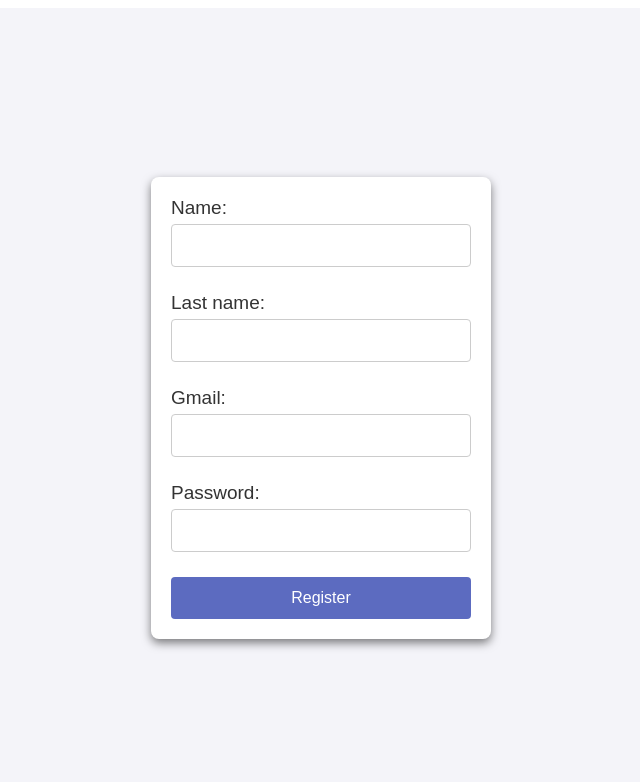
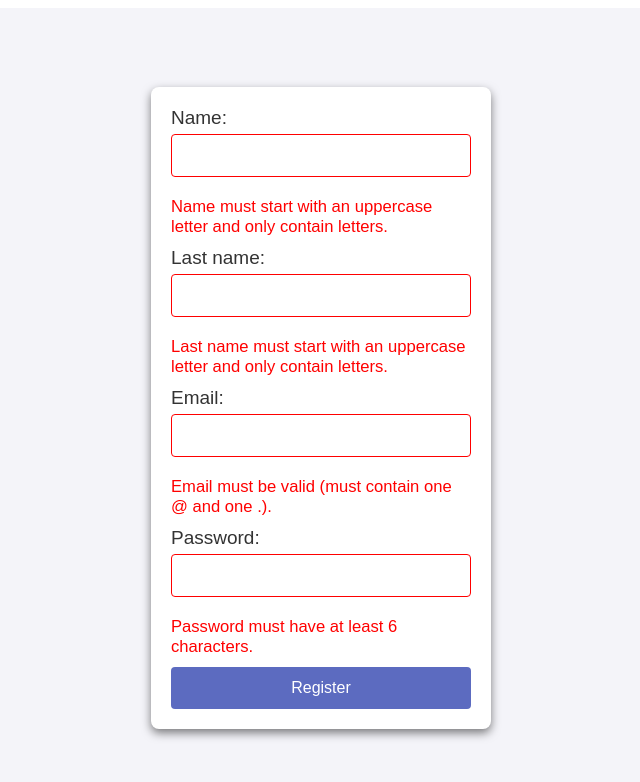
Before and after one commit to diegomanildo/CRUD-Frontend, a React (Create React App) app: page / in a window 1280 px wide. Both pictures are taken after a click on the button "Register". Shown: the top 782 px of the page, without its empty margins (319-959 px from the left). Built offline with nearby package versions, Linux system fonts and the light colour scheme.

Commit message:
Handled some input errors

```diff
--- a/src/App.css
+++ b/src/App.css
@@ -15,6 +15,12 @@
   box-shadow: 0 4px 10px rgba(0, 0, 0, 0.5);
   width: 300px;
   text-align: center;
+}
+
+.error {
+  color: red;
+  font-size: 0.875em;
+  margin: 5px 0 0;
 }
 
 label {
--- a/src/App.js
+++ b/src/App.js
@@ -4,20 +4,89 @@ import './App.css';
 function App() {
   const [name, setName] = useState("");
   const [lastName, setLastName] = useState("");
-  const [gmail, setGmail] = useState("");
+  const [mail, setMail] = useState("");
   const [password, setPassword] = useState("");
 
+  const [errors, setErrors] = useState({ name: "", lastName: "", mail: "", password: "" });
+
+  const validateName = (value) => /^[A-Z][a-zA-Z]*$/.test(value); // Starts with uppercase
+  const validateMail = (value) => /^[^@]+@[^@]+\.[^@]+$/.test(value); // Valid email format (@ and .)
+  const validatePassword = (value) => value.length >= 6; // Minimum 6 characters
+
   const showData = () => {
-    alert(name + "\n" + lastName + "\n" + gmail + "\n" + password)
-  }
+    const newErrors = { name: "", lastName: "", mail: "", password: "" };
+    let isValid = true;
+
+    if (!validateName(name)) {
+      newErrors.name = "Name must start with an uppercase letter and only contain letters.";
+      isValid = false;
+    }
+
+    if (!validateName(lastName)) {
+      newErrors.lastName = "Last name must start with an uppercase letter and only contain letters.";
+      isValid = false;
+    }
+
+    if (!validateMail(mail)) {
+      newErrors.mail = "Email must be valid (must contain one @ and one .).";
+      isValid = false;
+    }
+
+    if (!validatePassword(password)) {
+      newErrors.password = "Password must have at least 6 characters.";
+      isValid = false;
+    }
+
+    setErrors(newErrors);
+
+    if (isValid) {
+      alert(`Name: ${name}\nLast Name: ${lastName}\nEmail: ${mail}\nPassword: ${password}`);
+    }
+  };
 
   return (
     <div className="App">
       <div className="Data">
-        <label>Name: <input onChange={e => setName(e.target.value)} type="text"></input></label>
-        <label>Last name: <input onChange={e => setLastName(e.target.value)} type="text"></input></label>
-        <label>Gmail: <input onChange={e => setGmail(e.target.value)} type="email"></input></label>
-        <label>Password: <input onChange={e => setPassword(e.target.value)} type="password"></input></label>
+        <label>
+          Name:
+          <input
+            onChange={(e) => setName(e.target.value)}
+            type="text"
+            value={name}
+            style={{ borderColor: errors.name ? "red" : "" }}
+          />
+          {errors.name && <p className="error">{errors.name}</p>}
+        </label>
+        <label>
+          Last name:
+          <input
+            onChange={(e) => setLastName(e.target.value)}
+            type="text"
+            value={lastName}
+            style={{ borderColor: errors.lastName ? "red" : "" }}
+          />
+          {errors.lastName && <p className="error">{errors.lastName}</p>}
+        </label>
+        <label>
+          Email:
+          <input
+            onChange={(e) => setMail(e.target.value)}
+            type="email"
+            value={mail}
+            style={{ borderColor: errors.mail ? "red" : "" }}
+          />
+          {errors.mail && <p className="error">{errors.mail}</p>}
+        </label>
+        <label>
+          Password:
+          <input
+            onChange={(e) => setPassword(e.target.value)}
+            type="password"
+            value={password}
+            style={{ borderColor: errors.password ? "red" : "" }}
+          />
+          {errors.password && <p className="error">{errors.password}</p>}
+        </label>
         <button onClick={showData}>Register</button>
       </div>
     </div>
```
